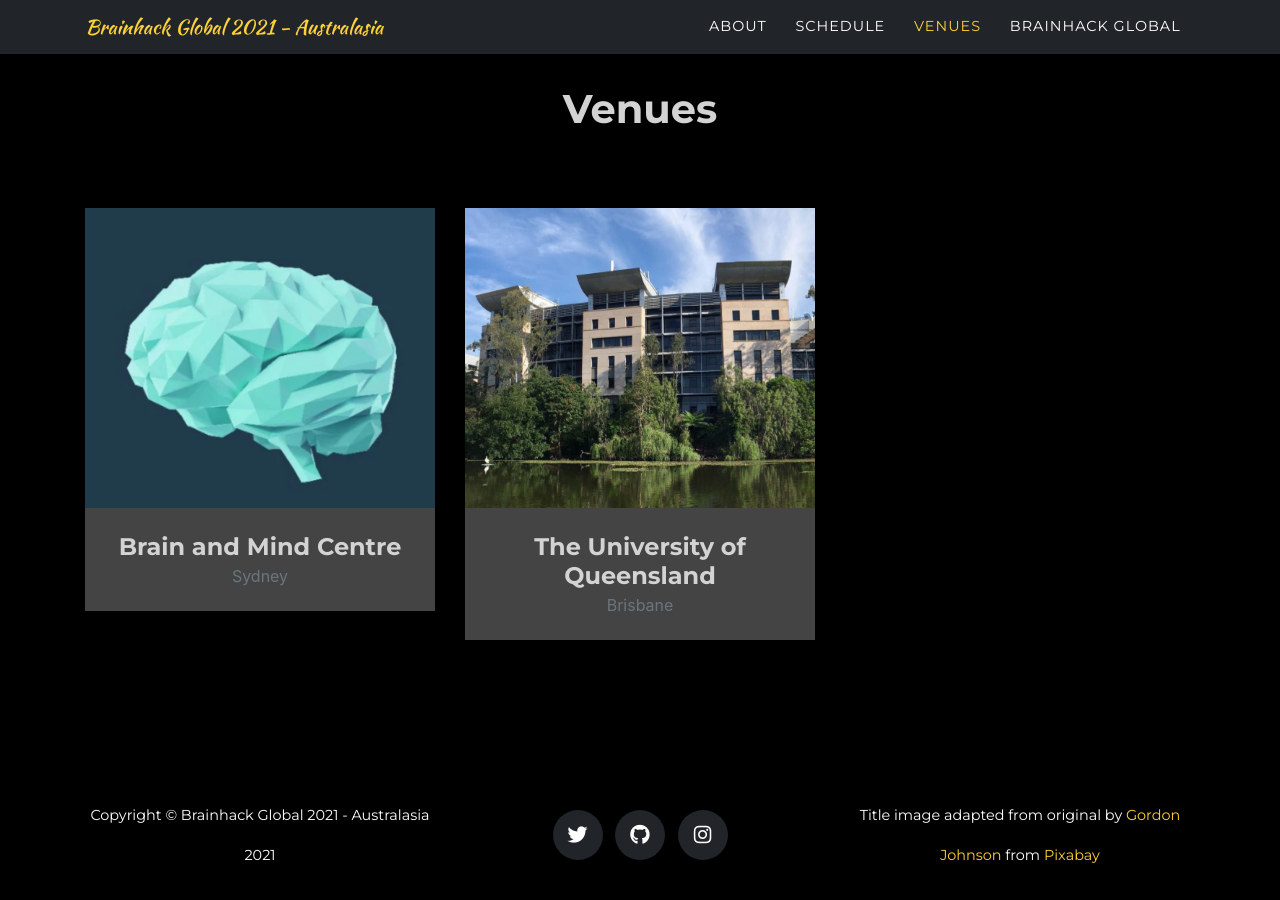
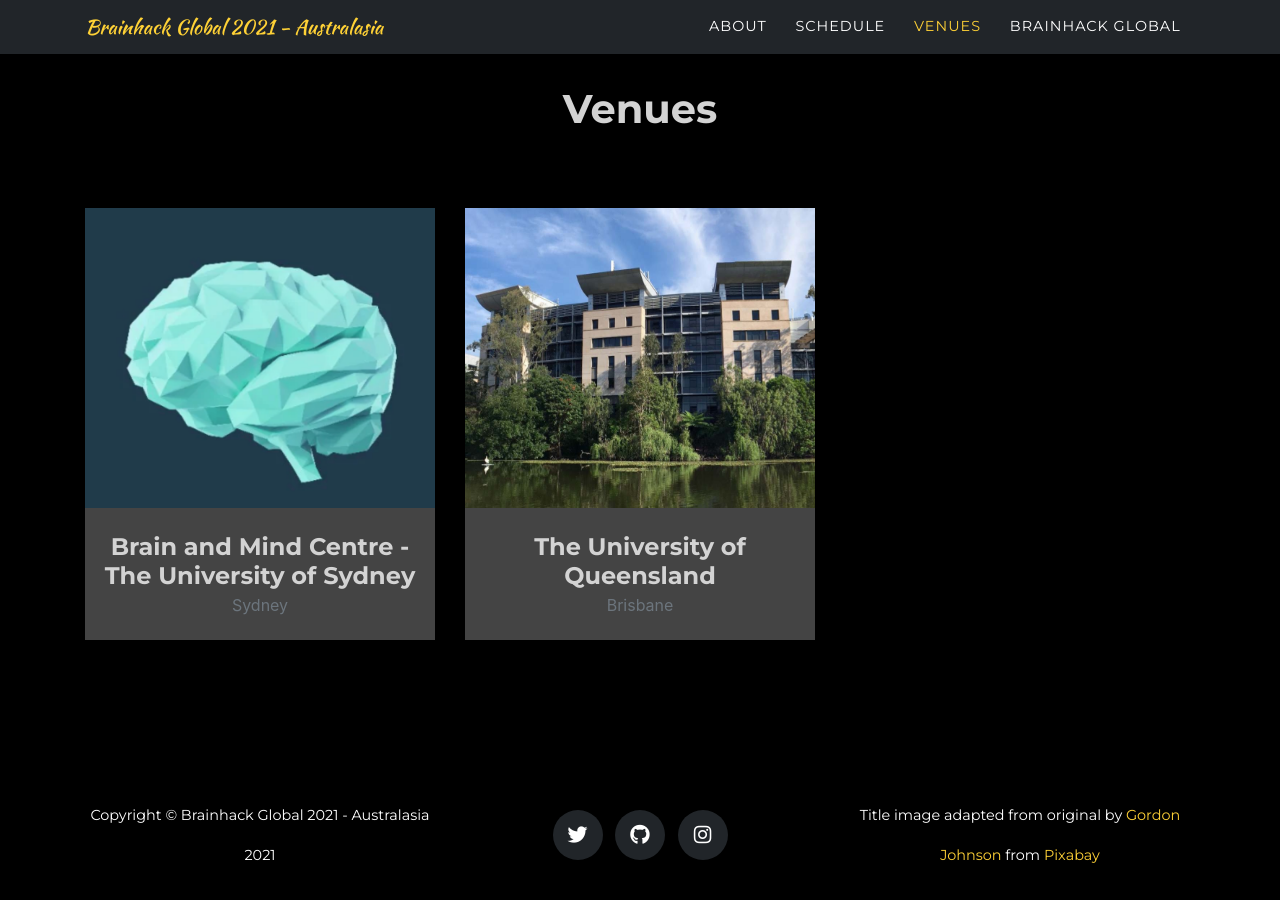
Before and after one commit to tclose/global2021, a Jekyll site: the page built from index.md, in a window 1280 px wide and 900 px high, scrolled down 5942 px. Built offline with Jekyll 4.4.1, drawn with Linux system fonts in a browser that asks for light colours; some web fonts are replaced.

Commit message:
touched up BMC venue entry

```diff
--- a/_data/venues.yml
+++ b/_data/venues.yml
@@ -1,11 +1,11 @@
-- title: Brain and Mind Centre
+- title: Brain and Mind Centre - The University of Sydney
   name: bmc
   city: Sydney
   img: bmc-entrance.png
   thumbnail: bmc-thumbnail.png
   alt: BMC Entrance
   people: Tom Close, Aria Nguyen, Mariano Cabezas, Jenny Zhu
-  description: We are organising a few in-person hacks at the Brain and Mind Centre at the University of Sydney. Please reach out on the mattermost channel if you would like to join in!
+  description: We are planning to organise a few in-person hacks at the Brain and Mind Centre at the University of Sydney. Please reach out on the mattermost channel if you would like to join in!
 
 - title: The University of Queensland
   name: uq
```
